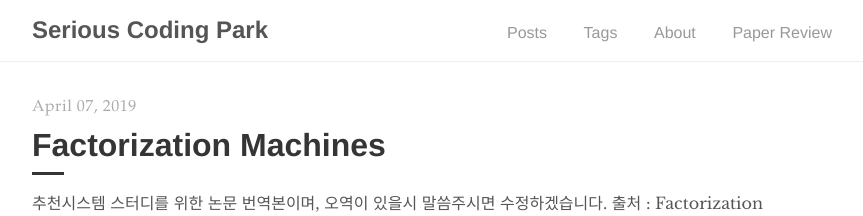
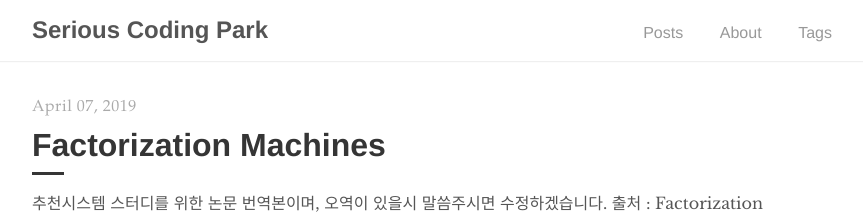
Before and after one commit to jinseriouspark/jinseriouspark.github.io, a Jekyll site: the page built from index.html, in a window 1280 px wide. Shown: the top 216 px of the page, without its empty margins (208-1071 px from the left). Built offline with Jekyll 4.4.1, drawn with Linux system fonts in a browser that asks for light colours; the list of posts is cut into pages by our own code.

Commit message:
remove 'paper review' on navigator

```diff
--- a/_includes/navigation.html
+++ b/_includes/navigation.html
@@ -5,9 +5,10 @@
     </a>
     <ul>
       <li><a href="{{ site.baseurl }}/">Posts</a></li>
+      <li><a href="{{ '/about' | prepend: site.baseurl }}">About</a></li>
       <li><a href="{{ '/tags' | prepend: site.baseurl }}">Tags</a></li>
-      <li><a href="{{ '/about' | prepend: site.baseurl }}">About</a></li>
-      <li><a href="{{ '/paper_review' | prepend: site.baseurl }}">Paper Review</a></li>
+
+
     </ul>
   </div>
 </nav>
```
